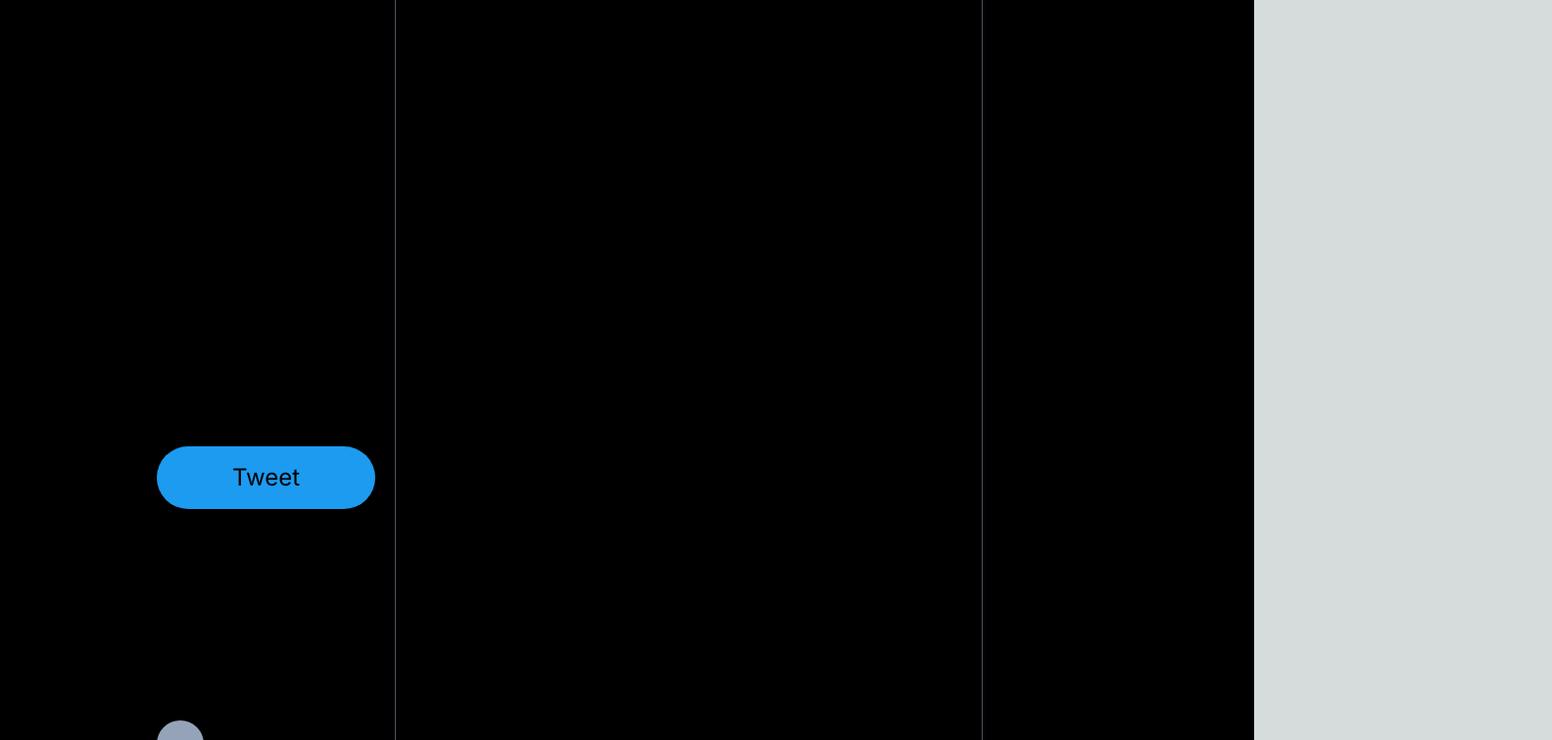
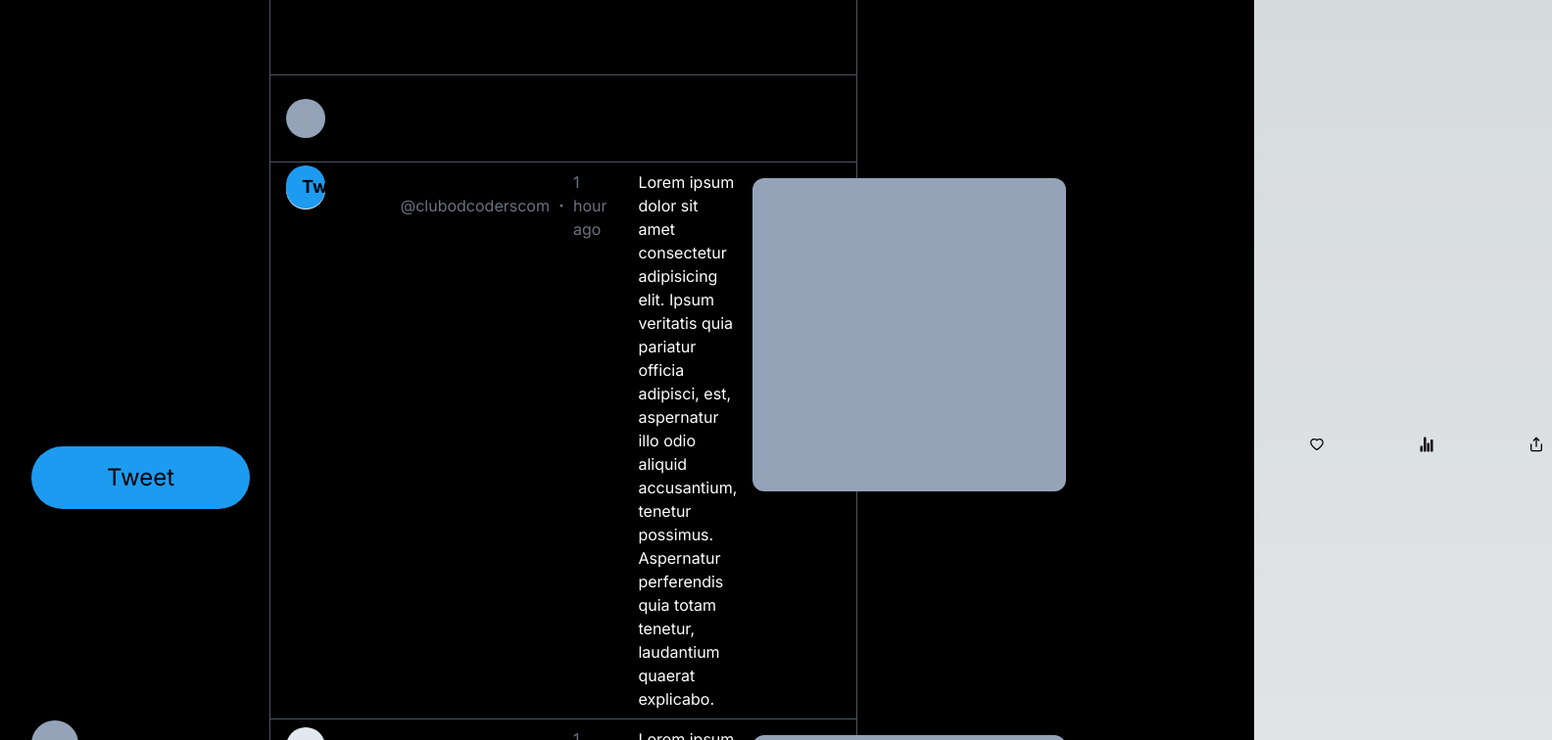
Before and after one commit to gurverm/twitter-clone, a Next.js app: page / in a window 1280 px wide. Shown: the top 756 px of the page at 98% size, 1584 px wide, since content can reach past the window. Built offline with nearby package versions, Linux system fonts and the light colour scheme.

Commit message:
main component structure defined

```diff
--- a/src/app/page.tsx
+++ b/src/app/page.tsx
@@ -1,15 +1,14 @@
 import LeftSidebar from "@/components/LeftSidebar";
+import MainComponent from "@/components/MainComponent";
 
 const page = () => {
   return (
-    <div className="w-full h-full flex justify-center items-center bg-black">
-      <div className="max-w-screen-lg w-full h-full flex relative">
+    <div className="w-full h-full flex justify-center items-center relative bg-black">
+      <div className="max-w-screen-xl w-full h-full flex relative">
         {/* Left sidebar/ navigation */}
         <LeftSidebar />
-        <main className="ml-[275px] p-6 mx-2 flex w-[600px] h-full min-h-screen flex-col border-l-[0.5px] border-r-[0.5px] border-gray-600">
-          <h1 className="text-2xl font-bold">Home</h1>
-        </main>
-        <section></section>
+        <MainComponent/>
+        {/* <section></section> */}
       </div>
     </div>
   );
--- /dev/null
+++ b/src/components/MainComponent.tsx
@@ -0,0 +1,86 @@
+import { BsDot, BsChat, BsThreeDots } from "react-icons/bs";
+import { AiOutlineRetweet, AiOutlineHeart } from "react-icons/ai";
+import { IoStatsChart } from "react-icons/io5";
+import { FiShare } from "react-icons/fi";
+
+const MainComponent = () => {
+  return (
+    <main className="ml-[275px] flex w-full max-w-[600px] h-full flex-col min-h-screen border-l-[0.5px] border-r-[0.5px] border-gray-600">
+          <h1 className="text-xl font-bold p-6 backdrop-blur bg-black/10 sticky top-0">
+            Home
+          </h1>
+          <div className="border-t-[0.5px] px-4 border-b-[0.5px] flex items-center space-x-2 py-6 border-gray-600 relative">
+            <div className="w-10 h-10 bg-slate-400 rounded-full flex-none">
+              <div className="flex flex-col w-full">
+                <input
+                  type="text"
+                  className="w-full h-full placeholder:text-2xl placeholder-text-gray-600 bg-transparent outline-none border-none border-b-[0.5px] border-gray-600 p-4"
+                  placeholder="What's happening?"
+                />
+                <div className="w-full justify-between items-stretch py-4 flex">
+                  <div></div>
+                  <div className="w-full max-w-[100px]">
+                    <button className="rounded-full bg-primary px-4 py-2 w-full text-lg font-bold text-center hover:bg-opacity-70 transition duration-200">
+                      Tweet
+                    </button>
+                  </div>
+                </div>
+              </div>
+            </div>
+          </div>
+          <div className="flex flex-col">
+            {Array.from({ length: 5 }).map((_, i) => (
+              <div
+                key={i}
+                className="border-b-[0.5px] border-gray-600 p-2 px-4 flex space-x-4"
+              >
+                <div>
+                  <div className="w-10 h-10 bg-slate-200 rounded-full" />
+                </div>
+                <div className="flex flex-col">
+                  <div className="flex items-center justify-between">
+                    <div className="flex items-center space-x-1 w-full">
+                      <div className="font-bold">Club of Coders</div>
+                      <div className="text-gray-500">@clubodcoderscom</div>
+                      <div className="text-gray-500">
+                        <BsDot />
+                      </div>
+                      <div className="text-gray-500">1 hour ago</div>
+                    </div>
+                    <div>
+                      <BsThreeDots />
+                    </div>
+                  </div>
+                </div>
+                <div className="text-white text-base">
+                  Lorem ipsum dolor sit amet consectetur adipisicing elit. Ipsum
+                  veritatis quia pariatur officia adipisci, est, aspernatur illo
+                  odio aliquid accusantium, tenetur possimus. Aspernatur
+                  perferendis quia totam tenetur, laudantium quaerat explicabo.
+                </div>
+                <div className="bg-slate-400 aspect-square w-full h-80 rounded-xl mt-2"></div>
+                <div className="flex items-center justify-start space-x-20 mt-2 w-full">
+                  <div className="rounded-full hover:bg-black/10 transition duration-200 cursor-pointer p-2">
+                    <BsChat />
+                  </div>
+                  <div className="rounded-full hover:bg-black/10 transition duration-200 cursor-pointer p-2">
+                    <AiOutlineRetweet />
+                  </div>
+                  <div className="rounded-full hover:bg-black/10 transition duration-200 cursor-pointer p-2">
+                    <AiOutlineHeart />
+                  </div>
+                  <div className="rounded-full hover:bg-black/10 transition duration-200 cursor-pointer p-2">
+                    <IoStatsChart />
+                  </div>
+                  <div className="rounded-full hover:bg-black/10 transition duration-200 cursor-pointer p-2">
+                    <FiShare />
+                  </div>
+                </div>
+              </div>
+            ))}
+          </div>
+        </main>
+  )
+}
+
+export default MainComponent
```
